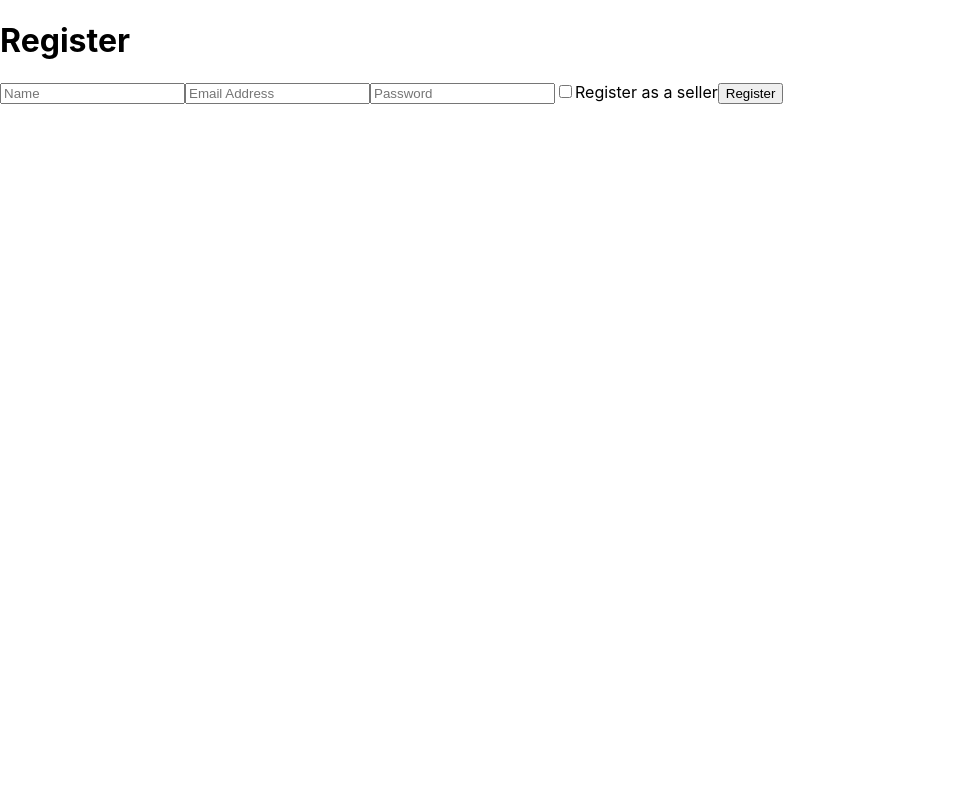
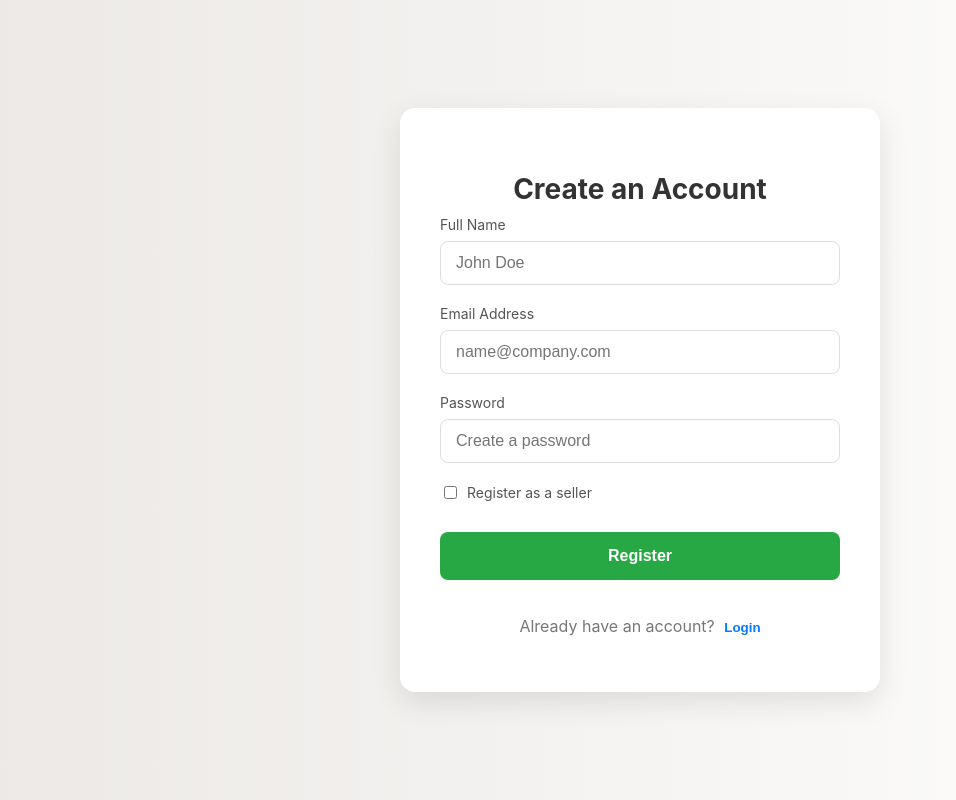
Before and after one commit to Dhruv102004/ShipsyProject, a React (Create React App) app in the folder frontend/: page /register in a window 1280 px wide. Shown: the whole page, without its empty margins (0-956 px from the left). Built offline with nearby package versions, Linux system fonts and the light colour scheme.

Commit message:
logout functionality, improvements in the add-product

```diff
--- a/frontend/src/components/auth/Login.js
+++ b/frontend/src/components/auth/Login.js
@@ -2,18 +2,22 @@
 import React, { useState } from 'react';
 import axios from 'axios';
 import { useNavigate } from 'react-router-dom';
+import ErrorDisplay from '../common/ErrorDisplay';
 
 const Login = () => {
   const [formData, setFormData] = useState({
     email: '',
     password: '',
   });
+  const [error, setError] = useState(null);
   const navigate = useNavigate();
 
   const { email, password } = formData;
 
-  const onChange = (e) =>
+  const onChange = (e) => {
     setFormData({ ...formData, [e.target.name]: e.target.value });
+    setError(null);
+  };
 
   const onSubmit = async (e) => {
     e.preventDefault();
@@ -47,9 +51,9 @@ const Login = () => {
     } catch (err) {
       console.error(err);
       if (err.response) {
-        alert(err.response.data.message);
+        setError(err.response.data.message);
       } else {
-        alert('Something went wrong');
+        setError('Something went wrong. Please try again.');
       }
     }
   };
@@ -60,6 +64,7 @@ const Login = () => {
         <h2 style={styles.title}>Welcome Back</h2>
         <p style={styles.subtitle}>Sign in to continue</p>
         <form onSubmit={onSubmit} style={styles.form}>
+          <ErrorDisplay message={error} onClose={() => setError(null)} />
           <div style={styles.inputGroup}>
             <label htmlFor="email" style={styles.label}>Email Address</label>
             <input
--- a/frontend/src/components/auth/Register.js
+++ b/frontend/src/components/auth/Register.js
@@ -2,6 +2,8 @@
 import React, { useState } from 'react';
 import axios from 'axios';
 import { useNavigate } from 'react-router-dom';
+import ErrorDisplay from '../common/ErrorDisplay';
+import SuccessDisplay from '../common/SuccessDisplay';
 
 const Register = () => {
   const [formData, setFormData] = useState({
@@ -10,15 +12,22 @@ const Register = () => {
     password: '',
     isSeller: false,
   });
+  const [error, setError] = useState(null);
+  const [success, setSuccess] = useState(null);
   const navigate = useNavigate();
 
   const { name, email, password, isSeller } = formData;
 
-  const onChange = (e) =>
+  const onChange = (e) => {
     setFormData({ ...formData, [e.target.name]: e.target.value });
+    setError(null);
+    setSuccess(null);
+  };
 
   const onCheckboxChange = (e) => {
     setFormData({ ...formData, isSeller: e.target.checked });
+    setError(null);
+    setSuccess(null);
   };
 
   const onSubmit = async (e) => {
@@ -26,60 +35,178 @@ const Register = () => {
     try {
       const res = await axios.post('http://localhost:3001/api/auth/register', formData);
       console.log(res.data);
-      alert('Registration successful! Please login.');
+      setSuccess('Registration successful! Please login.');
+      setTimeout(() => {
         navigate('/login');
+      }, 2000);
     } catch (err) {
       console.error(err);
       if (err.response) {
-        alert(err.response.data.message);
-        if (err.response.data.message === 'User already exists') {
-          navigate('/login');
-        }
+        setError(err.response.data.message);
       } else {
-        alert('Something went wrong');
+        setError('Something went wrong. Please try again.');
       }
     }
   };
 
   return (
-    <form onSubmit={onSubmit}>
+    <div style={styles.container}>
+      <div style={styles.card}>
+        <h2 style={styles.title}>Create an Account</h2>
+        <form onSubmit={onSubmit} style={styles.form}>
+          <ErrorDisplay message={error} onClose={() => setError(null)} />
+          <SuccessDisplay message={success} onClose={() => setSuccess(null)} />
+          <div style={styles.inputGroup}>
+            <label htmlFor="name" style={styles.label}>Full Name</label>
             <input
+              id="name"
+              name="name"
               type="text"
-        placeholder="Name"
-        name="name"
+              placeholder="John Doe"
+              required
               value={name}
               onChange={onChange}
+              style={styles.input}
+            />
+          </div>
+          <div style={styles.inputGroup}>
+            <label htmlFor="email" style={styles.label}>Email Address</label>
+            <input
+              id="email"
+              name="email"
+              type="email"
+              placeholder="name@company.com"
               required
-      />
-      <input
-        type="email"
-        placeholder="Email Address"
-        name="email"
               value={email}
               onChange={onChange}
+              style={styles.input}
+            />
+          </div>
+          <div style={styles.inputGroup}>
+            <label htmlFor="password" style={styles.label}>Password</label>
+            <input
+              id="password"
+              name="password"
+              type="password"
+              placeholder="Create a password"
               required
-      />
-      <input
-        type="password"
-        placeholder="Password"
-        name="password"
+              minLength={6}
               value={password}
               onChange={onChange}
-        minLength="6"
-        required
+              style={styles.input}
             />
-      <label>
+          </div>
+          <div style={styles.checkboxGroup}>
             <input
               type="checkbox"
+              id="isSeller"
               name="isSeller"
               checked={isSeller}
               onChange={onCheckboxChange}
+              style={styles.checkbox}
             />
-        Register as a seller
-      </label>
-      <input type="submit" value="Register" />
+            <label htmlFor="isSeller" style={styles.checkboxLabel}>Register as a seller</label>
+          </div>
+          <button type="submit" style={styles.button}>
+            Register
+          </button>
+          <div style={styles.footer}>
+            <p>Already have an account?{' '}
+              <button type="button" style={styles.linkButton} onClick={() => navigate('/login')}>
+                Login
+              </button>
+            </p>
+          </div>
         </form>
+      </div>
+    </div>
   );
 };
 
+const styles = {
+  container: {
+    display: 'flex',
+    justifyContent: 'center',
+    alignItems: 'center',
+  },
+  card: {
+    width: '400px',
+    padding: '40px',
+    borderRadius: '15px',
+    backgroundColor: '#fff',
+    boxShadow: '0 10px 30px rgba(0, 0, 0, 0.1)',
+  },
+  title: {
+    textAlign: 'center',
+    fontSize: '28px',
+    fontWeight: 'bold',
+    color: '#333',
+    marginBottom: '10px',
+  },
+  subtitle: {
+    textAlign: 'center',
+    color: '#777',
+    marginBottom: '30px',
+  },
+  form: {
+    display: 'flex',
+    flexDirection: 'column',
+  },
+  inputGroup: {
+    marginBottom: '20px',
+  },
+  label: {
+    display: 'block',
+    marginBottom: '8px',
+    color: '#555',
+    fontSize: '14px',
+  },
+  input: {
+    width: '100%',
+    padding: '12px 15px',
+    borderRadius: '8px',
+    border: '1px solid #ddd',
+    fontSize: '16px',
+    boxSizing: 'border-box',
+  },
+  checkboxGroup: {
+    display: 'flex',
+    alignItems: 'center',
+    marginBottom: '20px',
+  },
+  checkbox: {
+    marginRight: '10px',
+  },
+  checkboxLabel: {
+    color: '#555',
+    fontSize: '14px',
+  },
+  button: {
+    padding: '15px',
+    borderRadius: '8px',
+    border: 'none',
+    backgroundColor: '#28a745',
+    color: '#fff',
+    fontSize: '16px',
+    fontWeight: 'bold',
+    cursor: 'pointer',
+    marginTop: '10px',
+    transition: 'background-color 0.2s ease-in-out',
+  },
+  footer: {
+    textAlign: 'center',
+    marginTop: '20px',
+    color: '#777',
+  },
+  linkButton: {
+    background: 'none',
+    border: 'none',
+    color: '#007bff',
+    fontWeight: 'bold',
+    cursor: 'pointer',
+    padding: 0,
+    marginLeft: '5px',
+  },
+};
+
 export default Register;
--- a/frontend/src/components/buyer/ProductList.js
+++ b/frontend/src/components/buyer/ProductList.js
@@ -1,6 +1,79 @@
 import React, { useEffect, useState } from 'react';
 import axios from 'axios';
-import BuyProduct from '../buyer/BuyProduct';
+import BuyProduct from './BuyProduct';
+
+const styles = {
+  container: {
+    backgroundColor: '#fff',
+    padding: '20px',
+    borderRadius: '10px',
+    boxShadow: '0 4px 12px rgba(0, 0, 0, 0.05)',
+  },
+  header: {
+    display: 'flex',
+    justifyContent: 'space-between',
+    alignItems: 'center',
+    marginBottom: '20px',
+  },
+  title: {
+    color: '#333',
+  },
+  sortContainer: {
+    display: 'flex',
+    gap: '10px',
+  },
+  sortButton: {
+    padding: '8px 12px',
+    border: '1px solid #ddd',
+    borderRadius: '8px',
+    backgroundColor: '#fff',
+    color: '#333',
+    cursor: 'pointer',
+    transition: 'all 0.2s ease-in-out',
+  },
+  activeSortButton: {
+    padding: '8px 12px',
+    border: '1px solid #007bff',
+    borderRadius: '8px',
+    backgroundColor: '#007bff',
+    color: '#fff',
+    cursor: 'pointer',
+  },
+  productList: {
+    display: 'grid',
+    gridTemplateColumns: 'repeat(auto-fill, minmax(220px, 1fr))',
+    gap: '20px',
+  },
+  productCard: {
+    border: '1px solid #eee',
+    padding: '15px',
+    borderRadius: '10px',
+    backgroundColor: '#f9f9f9',
+    textAlign: 'center',
+  },
+  noProducts: {
+    textAlign: 'center',
+    color: '#777',
+    marginTop: '50px',
+  },
+  pagination: {
+    display: 'flex',
+    justifyContent: 'center',
+    alignItems: 'center',
+    marginTop: '30px',
+  },
+  arrowButton: {
+    background: 'transparent',
+    border: 'none',
+    fontSize: '24px',
+    cursor: 'pointer',
+    color: '#007bff',
+  },
+  pageInfo: {
+    margin: '0 15px',
+    color: '#555',
+  },
+};
 
 const ProductList = ({ category }) => {
   const [products, setProducts] = useState([]);
@@ -99,77 +172,4 @@ const ProductList = ({ category }) => {
   );
 };
 
-const styles = {
-  container: {
-    backgroundColor: '#fff',
-    padding: '20px',
-    borderRadius: '10px',
-    boxShadow: '0 4px 12px rgba(0, 0, 0, 0.05)',
-  },
-  header: {
-    display: 'flex',
-    justifyContent: 'space-between',
-    alignItems: 'center',
-    marginBottom: '20px',
-  },
-  title: {
-    color: '#333',
-  },
-  sortContainer: {
-    display: 'flex',
-    gap: '10px',
-  },
-  sortButton: {
-    padding: '8px 12px',
-    border: '1px solid #ddd',
-    borderRadius: '8px',
-    backgroundColor: '#fff',
-    color: '#333',
-    cursor: 'pointer',
-    transition: 'all 0.2s ease-in-out',
-  },
-  activeSortButton: {
-    padding: '8px 12px',
-    border: '1px solid #007bff',
-    borderRadius: '8px',
-    backgroundColor: '#007bff',
-    color: '#fff',
-    cursor: 'pointer',
-  },
-  productList: {
-    display: 'grid',
-    gridTemplateColumns: 'repeat(auto-fill, minmax(220px, 1fr))',
-    gap: '20px',
-  },
-  productCard: {
-    border: '1px solid #eee',
-    padding: '15px',
-    borderRadius: '10px',
-    backgroundColor: '#f9f9f9',
-    textAlign: 'center',
-  },
-  noProducts: {
-    textAlign: 'center',
-    color: '#777',
-    marginTop: '50px',
-  },
-  pagination: {
-    display: 'flex',
-    justifyContent: 'center',
-    alignItems: 'center',
-    marginTop: '30px',
-  },
-  arrowButton: {
-    background: 'transparent',
-    border: 'none',
-    fontSize: '24px',
-    cursor: 'pointer',
-    color: '#007bff',
-  },
-  pageInfo: {
-    margin: '0 15px',
-    color: '#555',
-  },
-};
-
 export default ProductList;
--- /dev/null
+++ b/frontend/src/components/common/ErrorDisplay.js
@@ -0,0 +1,38 @@
+import React from 'react';
+
+const ErrorDisplay = ({ message, onClose }) => {
+  if (!message) return null;
+
+  return (
+    <div style={styles.container}>
+      <p style={styles.message}>{message}</p>
+      <button onClick={onClose} style={styles.closeButton}>×</button>
+    </div>
+  );
+};
+
+const styles = {
+  container: {
+    padding: '15px',
+    borderRadius: '8px',
+    backgroundColor: '#f8d7da',
+    color: '#721c24',
+    border: '1px solid #f5c6cb',
+    marginBottom: '20px',
+    display: 'flex',
+    justifyContent: 'space-between',
+    alignItems: 'center',
+  },
+  message: {
+    margin: 0,
+  },
+  closeButton: {
+    background: 'none',
+    border: 'none',
+    fontSize: '20px',
+    cursor: 'pointer',
+    color: '#721c24',
+  },
+};
+
+export default ErrorDisplay;
--- /dev/null
+++ b/frontend/src/components/common/Header.js
@@ -0,0 +1,43 @@
+import React from 'react';
+import { useNavigate } from 'react-router-dom';
+
+const Header = () => {
+  const navigate = useNavigate();
+
+  const handleLogout = () => {
+    localStorage.removeItem('token');
+    localStorage.removeItem('user');
+    navigate('/login');
+  };
+
+  return (
+    <header style={styles.header}>
+      <button onClick={handleLogout} style={styles.logoutButton}>
+        Logout
+      </button>
+    </header>
+  );
+};
+
+const styles = {
+  header: {
+    display: 'flex',
+    justifyContent: 'flex-end',
+    padding: '15px 30px',
+    backgroundColor: '#fff',
+    boxShadow: '0 2px 10px rgba(0, 0, 0, 0.1)',
+  },
+  logoutButton: {
+    padding: '10px 20px',
+    borderRadius: '8px',
+    border: 'none',
+    backgroundColor: '#dc3545',
+    color: '#fff',
+    fontSize: '16px',
+    fontWeight: 'bold',
+    cursor: 'pointer',
+    transition: 'background-color 0.2s ease-in-out',
+  },
+};
+
+export default Header;
--- /dev/null
+++ b/frontend/src/components/common/SuccessDisplay.js
@@ -0,0 +1,38 @@
+import React from 'react';
+
+const SuccessDisplay = ({ message, onClose }) => {
+  if (!message) return null;
+
+  return (
+    <div style={styles.container}>
+      <p style={styles.message}>{message}</p>
+      <button onClick={onClose} style={styles.closeButton}>×</button>
+    </div>
+  );
+};
+
+const styles = {
+  container: {
+    padding: '15px',
+    borderRadius: '8px',
+    backgroundColor: '#d4edda',
+    color: '#155724',
+    border: '1px solid #c3e6cb',
+    marginBottom: '20px',
+    display: 'flex',
+    justifyContent: 'space-between',
+    alignItems: 'center',
+  },
+  message: {
+    margin: 0,
+  },
+  closeButton: {
+    background: 'none',
+    border: 'none',
+    fontSize: '20px',
+    cursor: 'pointer',
+    color: '#155724',
+  },
+};
+
+export default SuccessDisplay;
--- a/frontend/src/components/seller/ProductModal.js
+++ b/frontend/src/components/seller/ProductModal.js
@@ -1,7 +1,8 @@
 import React, { useState, useEffect } from 'react';
 import axios from 'axios';
+import ErrorDisplay from '../common/ErrorDisplay';
 
-const ProductModal = ({ product, onClose, onProductSaved }) => {
+const ProductModal = ({ product, onClose, onProductSaved, onSwitchToEdit }) => {
   const isEditMode = Boolean(product);
   const [formData, setFormData] = useState(
     isEditMode
@@ -15,6 +16,8 @@ const ProductModal = ({ product, onClose, onProductSaved }) => {
           taxRate: '',
         }
   );
+  const [error, setError] = useState(null);
+  const [existingProduct, setExistingProduct] = useState(null);
 
   useEffect(() => {
     if (isEditMode) {
@@ -29,18 +32,21 @@ const ProductModal = ({ product, onClose, onProductSaved }) => {
         taxRate: '',
       });
     }
+    setError(null);
+    setExistingProduct(null);
   }, [product, isEditMode]);
 
   const handleChange = (e) => {
     setFormData({ ...formData, [e.target.name]: e.target.value });
+    setError(null);
+    setExistingProduct(null);
   };
 
   const handleSubmit = async (e) => {
     e.preventDefault();
     try {
-      let res;
       if (isEditMode) {
-        res = await axios.put(
+        const res = await axios.put(
           `http://localhost:3001/api/products/${product._id}`,
           formData,
           {
@@ -49,22 +55,46 @@ const ProductModal = ({ product, onClose, onProductSaved }) => {
             },
           }
         );
+        onProductSaved(res.data);
+        onClose();
       } else {
-        res = await axios.post('http://localhost:3001/api/products', formData, {
+        // Check for existing product
+        const sellerProductsRes = await axios.get('http://localhost:3001/api/products/seller', {
           headers: {
             Authorization: `Bearer ${localStorage.getItem('token')}`,
           },
         });
+        const existing = sellerProductsRes.data.find(
+          p => p.productName.toLowerCase() === formData.productName.toLowerCase()
+        );
+
+        if (existing) {
+          setError('A product with this name already exists.');
+          setExistingProduct(existing);
+          return;
+        }
+
+        const res = await axios.post('http://localhost:3001/api/products', formData, {
+          headers: {
+            Authorization: `Bearer ${localStorage.getItem('token')}`,
+          },
+        });
+        onProductSaved(res.data);
+        onClose();
       }
-      onProductSaved(res.data);
-      onClose();
     } catch (err) {
       console.error(err);
       if (err.response) {
-        alert(err.response.data.message);
+        setError(err.response.data.message);
       } else {
-        alert('Something went wrong');
+        setError('Something went wrong. Please try again.');
       }
+    }
+  };
+
+  const handleSwitchToEdit = () => {
+    if (onSwitchToEdit && existingProduct) {
+      onSwitchToEdit(existingProduct);
     }
   };
 
@@ -73,6 +103,15 @@ const ProductModal = ({ product, onClose, onProductSaved }) => {
       <div style={styles.modal}>
         <h2 style={styles.title}>{isEditMode ? 'Edit Product' : 'Add Product'}</h2>
         <form onSubmit={handleSubmit}>
+          <ErrorDisplay message={error} onClose={() => setError(null)} />
+          {existingProduct && (
+            <div style={styles.existingProductContainer}>
+              <p>A product with this name already exists.</p>
+              <button type="button" onClick={handleSwitchToEdit} style={styles.editExistingButton}>
+                Edit Existing Product
+              </button>
+            </div>
+          )}
           <div style={styles.formGroup}>
             <label style={styles.label}>Name</label>
             <input
@@ -223,6 +262,25 @@ const styles = {
     cursor: 'pointer',
     transition: 'background-color 0.3s ease',
   },
+  existingProductContainer: {
+    padding: '15px',
+    borderRadius: '8px',
+    backgroundColor: '#fff3cd',
+    color: '#856404',
+    border: '1px solid #ffeeba',
+    marginBottom: '20px',
+    textAlign: 'center',
+  },
+  editExistingButton: {
+    padding: '8px 16px',
+    borderRadius: '8px',
+    border: 'none',
+    backgroundColor: '#ffc107',
+    color: '#212529',
+    cursor: 'pointer',
+    marginTop: '10px',
+    transition: 'background-color 0.2s ease-in-out',
+  },
 };
 
 export default ProductModal;
--- a/frontend/src/pages/BuyerDashboard.js
+++ b/frontend/src/pages/BuyerDashboard.js
@@ -2,11 +2,14 @@ import React, { useState } from 'react';
 import CategoryList from '../components/buyer/CategoryList';
 import ProductList from '../components/buyer/ProductList';
 import SearchProduct from '../components/buyer/SearchProduct';
+import Header from '../components/common/Header';
 
 const BuyerDashboard = () => {
   const [selectedCategory, setSelectedCategory] = useState('Featured');
 
   return (
+    <div>
+      <Header />
       <div style={styles.container}>
         <h2 style={styles.title}>Buyer Dashboard</h2>
 
@@ -20,6 +23,7 @@ const BuyerDashboard = () => {
           </div>
           <div style={styles.productContainer}>
             <ProductList category={selectedCategory} />
+          </div>
         </div>
       </div>
     </div>
--- a/frontend/src/pages/RegisterPage.js
+++ b/frontend/src/pages/RegisterPage.js
@@ -4,11 +4,20 @@ import Register from '../components/auth/Register';
 
 const RegisterPage = () => {
   return (
-    <div>
-      <h1>Register</h1>
+    <div style={styles.container}>
       <Register />
     </div>
   );
 };
 
+const styles = {
+  container: {
+    display: 'flex',
+    justifyContent: 'center',
+    alignItems: 'center',
+    minHeight: '100vh',
+    background: 'linear-gradient(to right, #ece9e6, #ffffff)',
+  },
+};
+
 export default RegisterPage;
```
Also changed, not shown: frontend/src/components/buyer/BuyProduct.js (+6 -2 lines), frontend/src/components/seller/ProductList.js (+13 -4 lines), frontend/src/pages/SellerDashboard.js (+7 -3 lines). Lines whose indentation alone changed are shown as unchanged.
